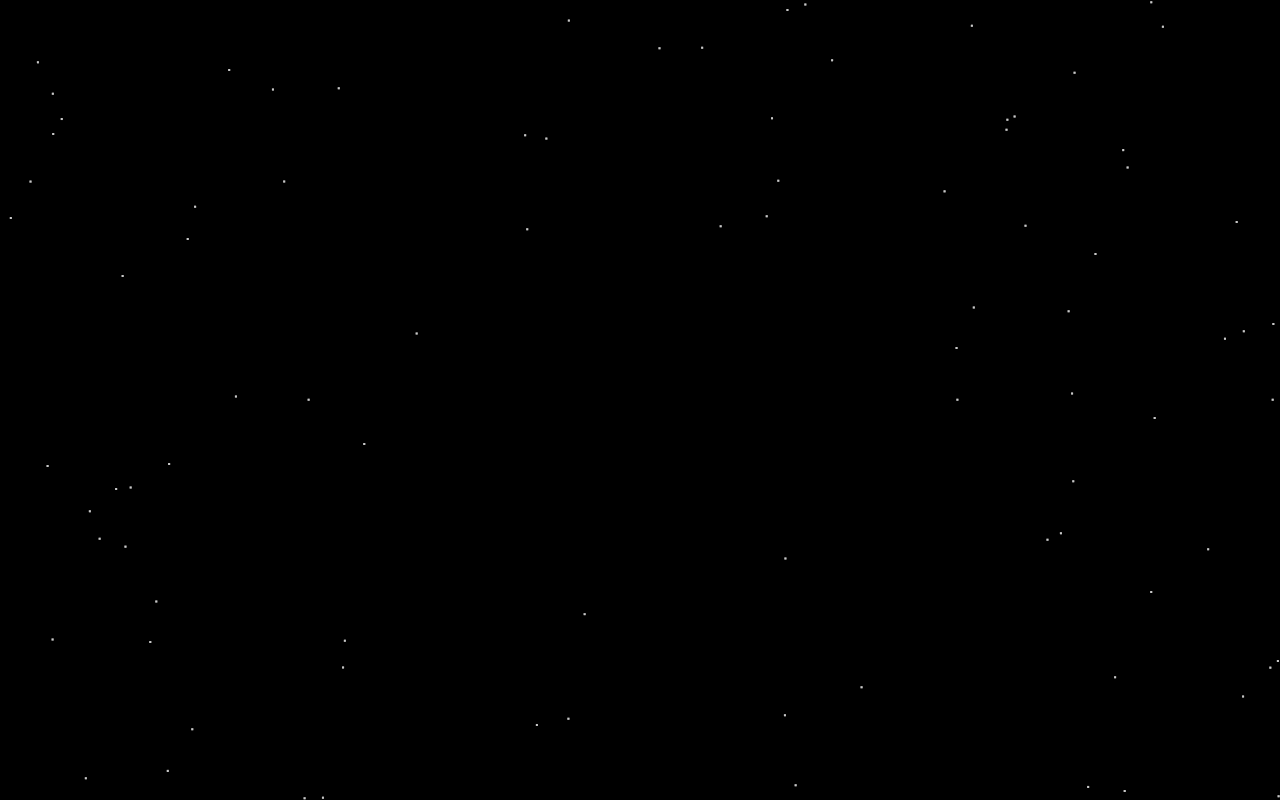
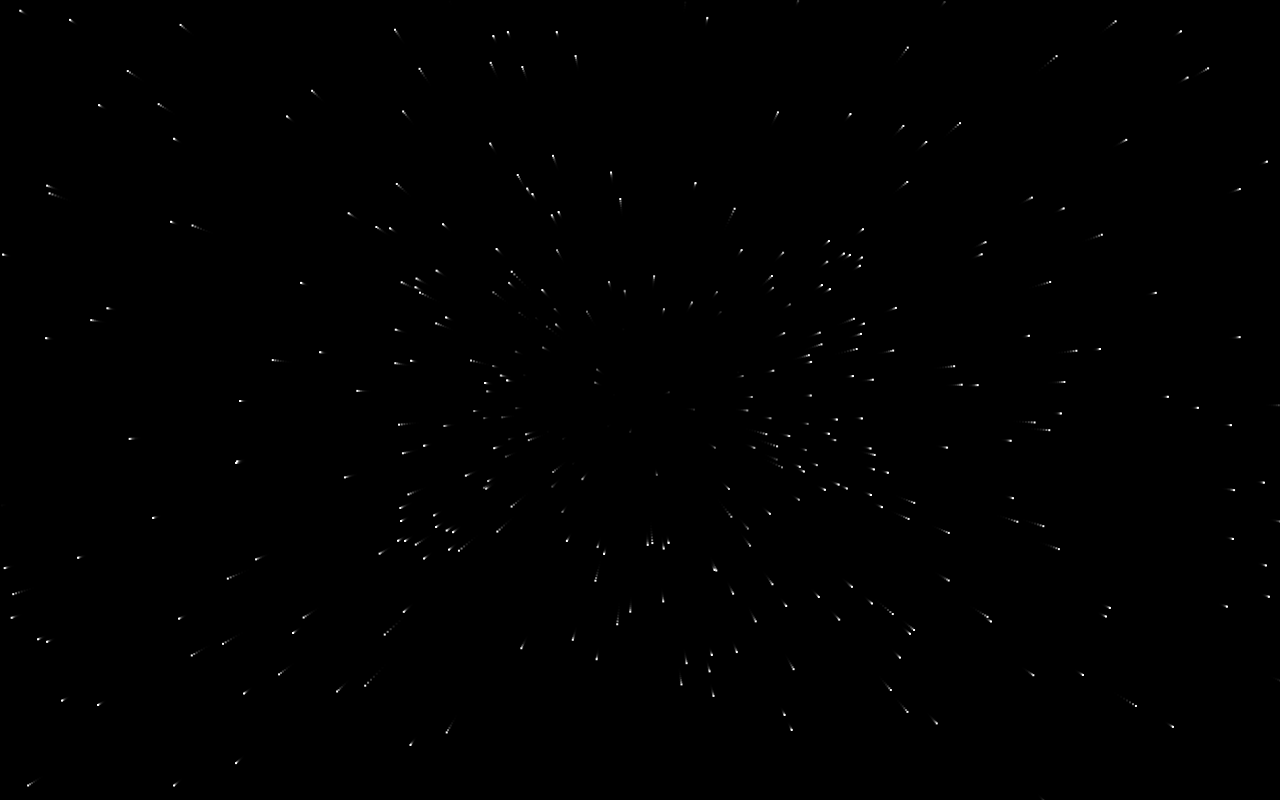
Before and after one commit to aemkei/aemkei.github.io, a plain HTML site: page force/index.html in a window 1280 px wide. Drawn offline with Linux system fonts and the light colour scheme.

Commit message:
Back to original.

```diff
--- a/force/index.html
+++ b/force/index.html
@@ -19,157 +19,17 @@ html, body {
 <script>
 
 /**
- * requestAnimationFrame shim layer with setTimeout fallback
- * @see http://paulirish.com/2011/requestanimationframe-for-smart-animating
- * modified for use with raf shim and raf based setInterval/Timeout
- */
-(function(window, request, cancel) {
-    'use strict';
-    var lastTime = 0;
-    var strings = {
-        raf: 'requestAnimationFrame',
-        caf: 'cancelAnimationFrame',
-        af: 'AnimationFrame',
-    };
-    var vendors = ['ms', 'moz', 'webkit', 'o'];
-    for (var x = 0; x < vendors.length && !window[strings.raf]; ++x) {
-        window[strings.raf] = window[vendors[x] + 'Request' + strings.af];
-        window[strings.caf] =
-            window[vendors[x] + 'Cancel' + strings.af] || window[vendors[x] + 'CancelRequest' + strings.af];
-    }
-
-    if (!window[strings.raf]) {
-        window[strings.raf] = function(callback) {
-            var currTime = new Date().getTime();
-            var timeToCall = Math.max(0, 16 - (currTime - lastTime));
-            var id = window.setTimeout(function() {
-                    callback(currTime + timeToCall);
-                },
-                timeToCall);
-            lastTime = currTime + timeToCall;
-            return id;
-        };
-    }
-
-    if (!window[strings.caf]) {
-        window[strings.caf] = function(id) {
-            window.clearTimeout(id);
-        };
-    }
-
-    /* ^---------- end of polyfill, start of raf shim ------------> */
-
-    var queue = [];
-    var lookup = {};
-    var guid = 0;
-
-    var _rAF = window[strings.raf];
-    var _cAF = window[strings.caf];
-
-    function clearQueue(time) {
-        _rAF(clearQueue);
-        if (!queue.length || !raf.running) {
-            return;
-        }
-
-        var todo = queue.splice(0); // move items across
-        var i = 0;
-        var item = null;
-        var length = todo.length;
-        for (; i < length; i++) {
-            item = todo[i];
-            if (!item.cancel) {
-                item.fn(time);
-            }
-            delete lookup[item.guid];
-        }
-    }
-
-    clearQueue();
-
-    var raf = function raf(fn) {
-        guid++;
-
-        lookup[guid] = fn;
-
-        queue.push({
-            guid: guid,
-            cancel: false,
-            fn: fn,
-        });
-
-        return guid;
-    };
-
-    raf.running = true;
-
-    raf.cancel = function(id) {
-        if (lookup[id]) {
-            lookup[id].cancel = true;
-            return true;
-        }
-
-        return false;
-    };
-
-    raf.fps = function(fn, fps) {
-        var lastFrameTime = 0;
-        var ms = 1000 / fps;
-
-        function update(elapsedTime) {
-            // calculate the delta since the last frame
-            var delta = elapsedTime - (lastFrameTime || 0);
-
-            // queue up an rAF update call
-            raf(update);
-
-            // if we *don't* already have a first frame, and the
-            // delta is less than 33ms (30fps in this case) then
-            // don't do anything and return
-            if (lastFrameTime && delta < ms) {
-                return;
-            }
-            // else we have a frame we want to update at our fps...
-
-            // capture the last frame update time so we can work out
-            // a delta next time.
-            lastFrameTime = elapsedTime;
-
-            // now do the frame update and render work
-            fn(elapsedTime);
-        }
-        update();
-    };
-
-    if (cancel) {
-        window[cancel] = raf.cancel;
-    }
-
-    if (!request) {
-        request = 'raf';
-    }
-
-    window[request] = raf;
-
-})(window);
-
-// via http://jsfiddle.net/ditman/8Ffrw/
-// Yes, I did just put a jsfiddle url in the page. Why wasn't it on jsbin? who
-// knows, maybe the awesome sauce was too much... unlikely though :)
-
-/**
  * The stars in our starfield!
  * Stars coordinate system is relative to the CENTER of the canvas
  * @param  {number} x
  * @param  {number} y
  */
-var absoluteMaxSpeed = 0.01;
 var Star = function(x, y, maxSpeed) {
     this.x = x;
     this.y = y;
     this.slope = y / x; // This only works because our origin is always (0,0)
     this.opacity = 0;
-    this.speed = Math.max(Math.random() * maxSpeed, absoluteMaxSpeed);
+    this.speed = Math.max(Math.random() * maxSpeed, 1);
 };
 
 /**
@@ -230,12 +90,9 @@ var BigBang = {
      * @return {Object} An object with random {x, y} positions
      */
     getRandomPosition: function(minX, minY, maxX, maxY) {
-        var angle = Math.random() * 360 * Math.PI / 180;
         return {
             x: Math.floor((Math.random() * maxX) + minX),
-            y: Math.floor((Math.random() * maxY) + minY),
-            // x: (Math.sin(angle) * maxX + minX),
-            // y: (Math.cos(angle) * maxY + minY)
+            y: Math.floor((Math.random() * maxY) + minY)
         };
     }
 };
@@ -255,8 +112,6 @@ var StarField = function(containerId) {
     this.height = this.container.offsetHeight;
 
     this.starField = [];
-
-    return this;
 };
 
 /**
@@ -274,15 +129,21 @@ StarField.prototype._updateStarField = function() {
         increment = Math.min(star.speed, Math.abs(star.speed / star.slope));
         star.x += (star.x > 0) ? increment : -increment;
         star.y = star.slope * star.x;
+
         star.opacity += star.speed / 100;
 
         // Recycle star obj if it goes out of the frame
         if ((Math.abs(star.x) > this.width / 2) ||
             (Math.abs(star.y) > this.height / 2)) {
-            randomLoc = BigBang.getRandomPosition(-this.width / 10, -this.height / 10,
-                this.width / 5, this.height / 5
+            //randomLoc = BigBang.getRandomPosition(
+            //    -this.width / 2, -this.height / 2,
+            //       this.width, this.height
+            //);
+            randomLoc = BigBang.getRandomPosition(
+                -this.width / 10, -this.height / 10,
+                   this.width / 5, this.height / 5
             );
-            // star.resetPosition(randomLoc.x, randomLoc.y, absoluteMaxSpeed); // this.maxStarSpeed
+            star.resetPosition(randomLoc.x, randomLoc.y, this.maxStarSpeed);
         }
     }
 };
@@ -298,30 +159,15 @@ StarField.prototype._renderStarField = function() {
     // Background
     this.canvas.fillStyle = "rgba(0, 0, 0, .5)";
     this.canvas.fillRect(0, 0, this.width, this.height);
-
-    var grouping = this.numStars / 10 | 0;
-
-    var o = []
     // Stars
-    this.canvas.beginPath();
     for (i = 0; i < this.numStars; i++) {
         star = this.starField[i];
-        // if (i % grouping === 0) {
-        //   this.canvas.closePath();
-        //   this.canvas.fillStyle = "rgba(200, 200, 200, " + star.opacity + ")";
-        //   o.push(star.opacity);
-        //   this.canvas.fill();
-        //   this.canvas.beginPath();
-        // }
-        this.canvas.rect(
+        this.canvas.fillStyle = "rgba(255, 255, 255, " + star.opacity + ")";
+        this.canvas.fillRect(
             star.x + this.width / 2,
             star.y + this.height / 2,
             2, 2);
     }
-    this.canvas.closePath();
-    this.canvas.fillStyle = "rgba(200, 200, 200, 1)";
-    this.canvas.fill();
-
 };
 
 /**
@@ -331,7 +177,7 @@ StarField.prototype._renderStarField = function() {
 StarField.prototype._renderFrame = function(elapsedTime) {
     var timeSinceLastFrame = elapsedTime - (this.prevFrameTime || 0);
 
-    window.raf(this._renderFrame.bind(this));
+    window.requestAnimationFrame(this._renderFrame.bind(this));
 
     // Skip frames unless at least 30ms have passed since the last one
     // (Cap to ~30fps)
@@ -360,7 +206,7 @@ StarField.prototype._watchCanvasSize = function(elapsedTime) {
         width,
         height;
 
-    // window.raf(this._watchCanvasSize.bind(this));
+    window.requestAnimationFrame(this._watchCanvasSize.bind(this));
 
     // Skip frames unless at least 333ms have passed since the last check
     // (Cap to ~3fps)
@@ -390,8 +236,8 @@ StarField.prototype._initScene = function(numStars) {
     }
 
     // Intervals not stored because I don't plan to detach them later...
-    window.raf(this._renderFrame.bind(this));
-    window.raf(this._watchCanvasSize.bind(this));
+    window.requestAnimationFrame(this._renderFrame.bind(this));
+    window.requestAnimationFrame(this._watchCanvasSize.bind(this));
 };
 
 /**
@@ -406,23 +252,35 @@ StarField.prototype.render = function(numStars, maxStarSpeed) {
     this._initScene(this.numStars);
 };
 
+/**
+ * requestAnimationFrame shim layer with setTimeout fallback
+ * @see http://paulirish.com/2011/requestanimationframe-for-smart-animating
+ */
+(function() {
+    var lastTime = 0;
+    var vendors = ['ms', 'moz', 'webkit', 'o'];
+    for(var x = 0; x < vendors.length && !window.requestAnimationFrame; ++x) {
+        window.requestAnimationFrame = window[vendors[x]+'RequestAnimationFrame'];
+        window.cancelAnimationFrame =
+          window[vendors[x]+'CancelAnimationFrame'] || window[vendors[x]+'CancelRequestAnimationFrame'];
+    }
+
+    if (!window.requestAnimationFrame)
+        window.requestAnimationFrame = function(callback, element) {
+            var currTime = new Date().getTime();
+            var timeToCall = Math.max(0, 16 - (currTime - lastTime));
+            var id = window.setTimeout(function() { callback(currTime + timeToCall); },
+              timeToCall);
+            lastTime = currTime + timeToCall;
+            return id;
+        };
+
+    if (!window.cancelAnimationFrame)
+        window.cancelAnimationFrame = function(id) {
+            clearTimeout(id);
+        };
+}());
+
 // Kick off!
-var stars = new StarField('fullScreen');
-stars.render(256, 20);
-setTimeout(function() {
-    // slow rate to 1
-    var slow = function() {
-        var maxSpeed = stars.maxStarSpeed *= .8;
-        var i = 0,
-            length = stars.starField.length;
-        var brk = false;
-        if (maxSpeed > .05) {
-            for (; i < length; i++) {
-                stars.starField[i].speed = Math.max(Math.random() * maxSpeed, absoluteMaxSpeed);
-            }
-            window.raf(slow);
-        }
-    }
-    slow();
-}, 750);
+var starField = new StarField('fullScreen').render(333, 3);
 </script>
```
